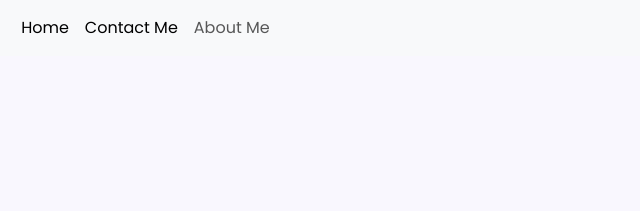
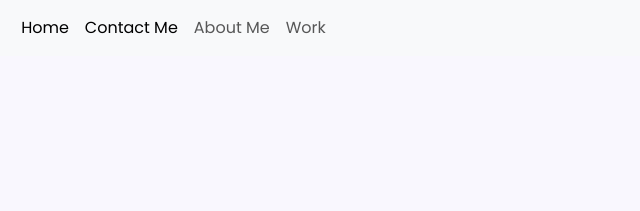
Before and after one commit to ruthgracety/responsive-lesson6, a plain HTML site: page index.html in a window 1280 px wide. Shown: the top 211 px of the page, 128-768 px from the left. Drawn offline with nearby package versions, Linux system fonts and the light colour scheme; a web font is replaced by a local one.

Commit message:
added the navigation

```diff
--- a/index.html
+++ b/index.html
@@ -42,6 +42,9 @@
             </li>
             <li class="nav-item">
               <a class="nav-link" href="/about.html" title="About me">About Me</a>
+            </li>
+            <li class="nav-item">
+              <a class="nav-link" href="/work.html" title="Work">Work</a>
             </li>
           </ul>
         </div>
```
